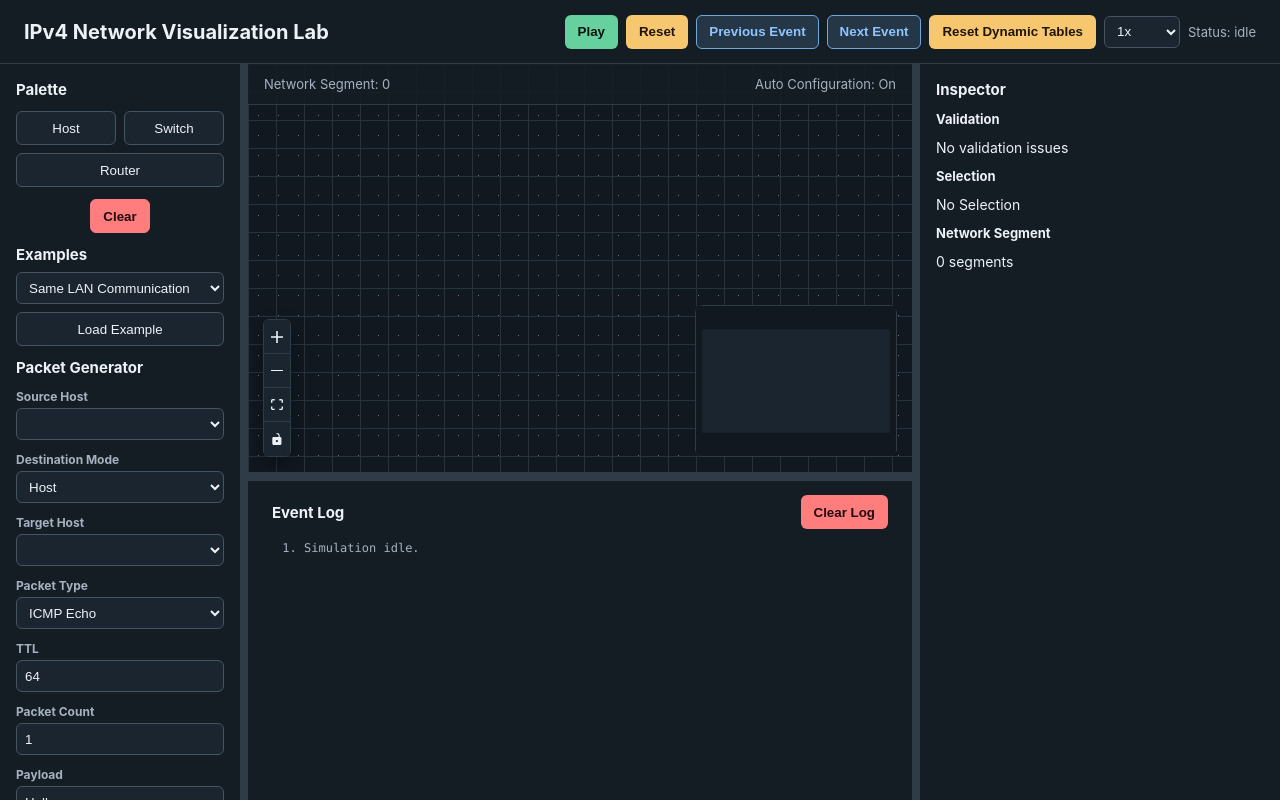
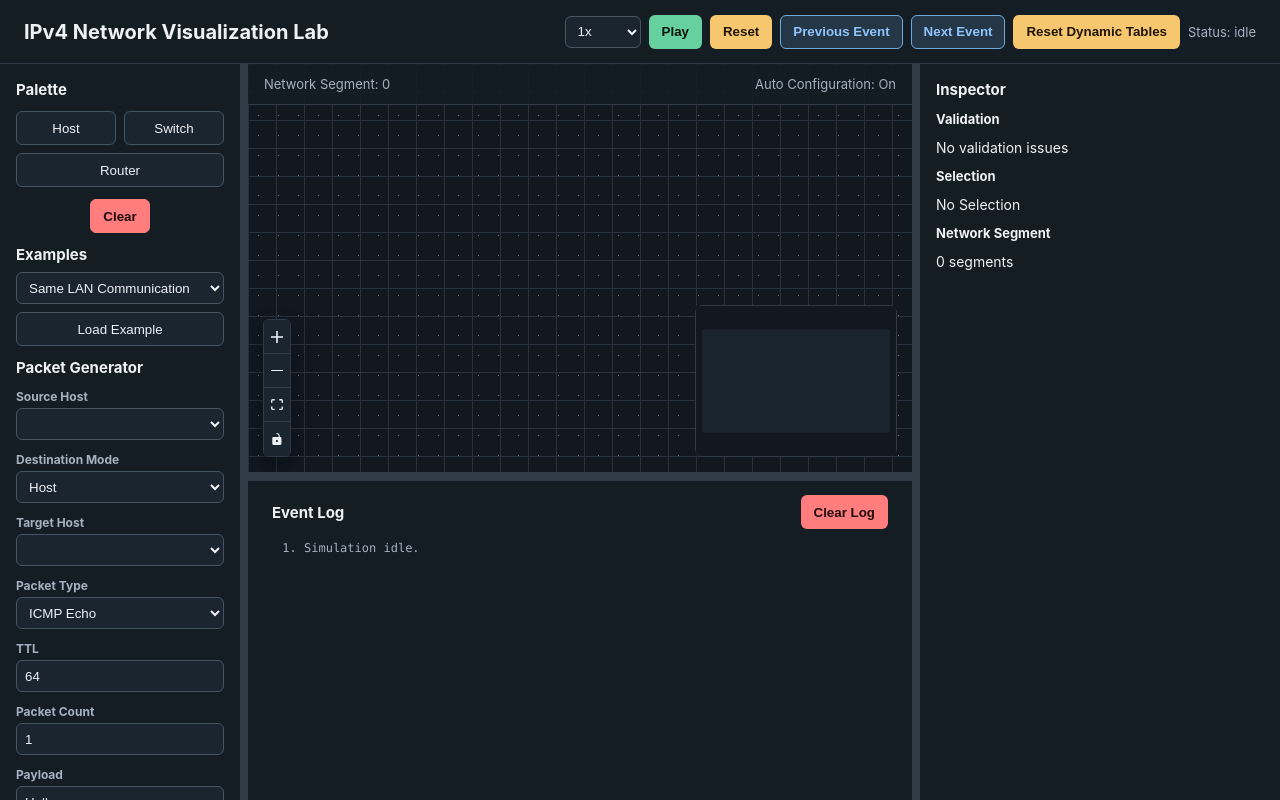
Before and after one commit to YubinMoon/Network-Lab, a React (Vite) app: page / in a window 1280 px wide. Built offline with nearby package versions, Linux system fonts and the light colour scheme.

Commit message:
Move speed control before playback

```diff
--- a/src/components/simulation/SimulationControls.tsx
+++ b/src/components/simulation/SimulationControls.tsx
@@ -32,6 +32,17 @@ export function SimulationControls() {
 
   return (
     <div className="simulation-controls" aria-label="Simulation Controls">
+      <select
+        aria-label="Speed"
+        value={simulationSpeed}
+        onChange={(event) => setSimulationSpeed(Number(event.target.value))}
+      >
+        {speeds.map((speed) => (
+          <option key={speed} value={speed}>
+            {speed}x
+          </option>
+        ))}
+      </select>
       <button
         type="button"
         className={playbackClassName}
@@ -67,17 +78,6 @@ export function SimulationControls() {
       >
         Reset Dynamic Tables
       </button>
-      <select
-        aria-label="Speed"
-        value={simulationSpeed}
-        onChange={(event) => setSimulationSpeed(Number(event.target.value))}
-      >
-        {speeds.map((speed) => (
-          <option key={speed} value={speed}>
-            {speed}x
-          </option>
-        ))}
-      </select>
       <span>Status: {simulationStatus}</span>
     </div>
   )
```
Also changed, not shown: 2 other files (tests, documents, lock files or other folders).
